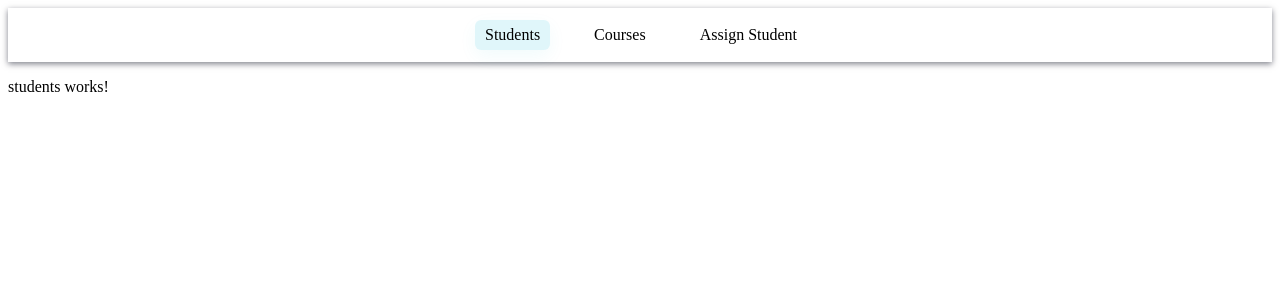
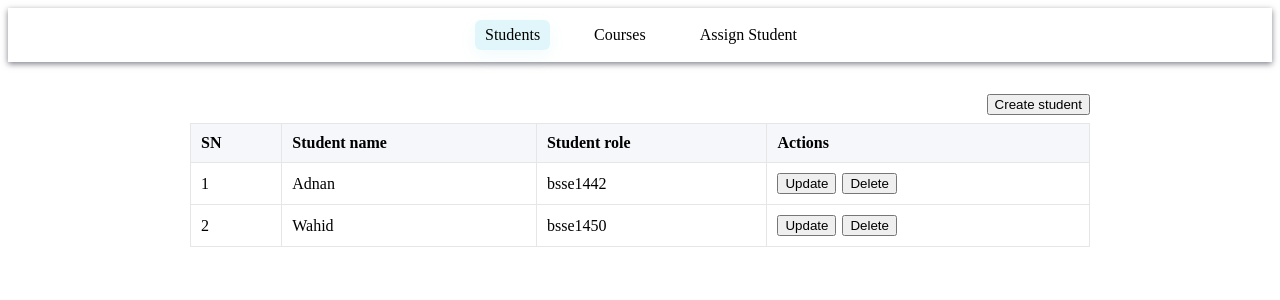
Before and after one commit to adnan-bin-wahid/Angular19-CourseAssignment, an Angular app in the folder student-course-Assignment/: page /students in a window 1280 px wide. Shown: the top 300 px of the page. Built offline with nearby package versions, Linux system fonts and the light colour scheme.

Commit message:
created student portal, but the update part need some modifications

```diff
--- a/student-course-Assignment/src/app/app.routes.ts
+++ b/student-course-Assignment/src/app/app.routes.ts
@@ -4,10 +4,12 @@ import { Routes } from '@angular/router';
 import { StudentsComponent } from './components/students/students.component';
 import { CoursesComponent } from './components/courses/courses.component';
 import { AssignStudentsComponent } from './components/assign-students/assign-students.component';
+import { CreateStudentComponent } from './components/students/create-student.component';
 
 export const routes: Routes = [
   { path: '', redirectTo: 'students', pathMatch: 'full' },
   { path: 'students', component: StudentsComponent },
+  { path: 'create-student', component: CreateStudentComponent },
   { path: 'courses', component: CoursesComponent },
   { path: 'assigned', component: AssignStudentsComponent },
   { path: '**', redirectTo: 'students' }
--- /dev/null
+++ b/student-course-Assignment/src/app/components/students/create-student.component.ts
@@ -0,0 +1,54 @@
+import { Component } from '@angular/core';
+import { CommonModule } from '@angular/common';
+import { FormsModule } from '@angular/forms';
+import { Router } from '@angular/router';
+import { StudentService } from '../../services/student.service';
+
+@Component({
+  selector: 'app-create-student',
+  standalone: true,
+  imports: [CommonModule, FormsModule],
+  template: `
+    <div class="create-form">
+      <h2>Create student</h2>
+      <form (ngSubmit)="submit()">
+        <label>
+          Name
+          <input name="name" [(ngModel)]="name" required />
+        </label>
+        <label>
+          Roll
+          <input name="roll" [(ngModel)]="roll" required />
+        </label>
+        <div class="actions">
+          <button type="submit">Submit</button>
+          <button type="button" (click)="cancel()">Cancel</button>
+        </div>
+      </form>
+    </div>
+  `,
+  styles: [
+    `
+    .create-form{max-width:520px;margin:20px auto;padding:18px;border-radius:8px;background:#fff}
+    label{display:block;margin-bottom:12px}
+    input{display:block;width:100%;padding:8px;margin-top:6px}
+    .actions{margin-top:12px}
+    button{margin-right:8px}
+  `]
+})
+export class CreateStudentComponent {
+  name = '';
+  roll = '';
+
+  constructor(private students: StudentService, private router: Router) {}
+
+  submit() {
+    if (!this.name.trim() || !this.roll.trim()) return;
+    this.students.add({ name: this.name.trim(), rollNumber: this.roll.trim() });
+    this.router.navigate(['/students']);
+  }
+
+  cancel() {
+    this.router.navigate(['/students']);
+  }
+}
--- a/student-course-Assignment/src/app/components/students/students.component.css
+++ b/student-course-Assignment/src/app/components/students/students.component.css
@@ -0,0 +1,6 @@
+.students-page{max-width:900px;margin:20px auto;padding:12px}
+.actions{text-align:right;margin-bottom:8px}
+.students-table{width:100%;border-collapse:collapse;background:#fff}
+.students-table th,.students-table td{padding:10px;border:1px solid #e6e6e6;text-align:left}
+.students-table th{background:#f5f7fa}
+.students-table button{margin-right:6px}
--- a/student-course-Assignment/src/app/components/students/students.component.html
+++ b/student-course-Assignment/src/app/components/students/students.component.html
@@ -1 +1,27 @@
-<p>students works!</p>
+<section class="students-page">
+	<div class="actions">
+		<button (click)="create()">Create student</button>
+	</div>
+
+	<table class="students-table">
+		<thead>
+			<tr>
+				<th>SN</th>
+				<th>Student name</th>
+				<th>Student role</th>
+				<th>Actions</th>
+			</tr>
+		</thead>
+		<tbody>
+			<tr *ngFor="let s of students$ | async; let i = index">
+				<td>{{ i + 1 }}</td>
+				<td>{{ s.name }}</td>
+				<td>{{ s.rollNumber }}</td>
+				<td>
+					<button (click)="edit(s)">Update</button>
+					<button (click)="delete(s.id)">Delete</button>
+				</td>
+			</tr>
+		</tbody>
+	</table>
+</section>
--- a/student-course-Assignment/src/app/components/students/students.component.ts
+++ b/student-course-Assignment/src/app/components/students/students.component.ts
@@ -1,11 +1,38 @@
 import { Component } from '@angular/core';
+import { CommonModule } from '@angular/common';
+import { Router } from '@angular/router';
+import { Observable } from 'rxjs';
+import { StudentService } from '../../services/student.service';
+import { Student } from '../../models/student';
 
 @Component({
   selector: 'app-students',
   standalone: true,
+  imports: [CommonModule],
   templateUrl: './students.component.html',
   styleUrls: ['./students.component.css']
 })
 export class StudentsComponent {
+  students$: Observable<Student[]>;
 
+  constructor(private students: StudentService, private router: Router) {
+    this.students$ = this.students.students$;
+  }
+
+  create() {
+    this.router.navigate(['/create-student']);
+  }
+
+  delete(id: number) {
+    if (!confirm('Delete this student?')) return;
+    this.students.delete(id);
+  }
+
+  edit(s: Student) {
+    const name = prompt('Edit name', s.name);
+    const roll = prompt('Edit roll', s.rollNumber);
+    if (name !== null && roll !== null) {
+      this.students.update(s.id, { name: name.trim(), rollNumber: roll.trim() });
+    }
+  }
 }
--- /dev/null
+++ b/student-course-Assignment/src/app/services/student.service.ts
@@ -0,0 +1,31 @@
+import { Injectable } from '@angular/core';
+import { BehaviorSubject } from 'rxjs';
+import { Student, STUDENTS } from '../models/student';
+
+@Injectable({ providedIn: 'root' })
+export class StudentService {
+  private studentsSource = new BehaviorSubject<Student[]>([...STUDENTS]);
+  students$ = this.studentsSource.asObservable();
+
+  getCurrent() {
+    return this.studentsSource.getValue();
+  }
+
+  add(student: Omit<Student, 'id'>) {
+    const current = this.getCurrent();
+    const id = current.length ? Math.max(...current.map(s => s.id)) + 1 : 1;
+    const newStudent: Student = { id, ...student };
+    this.studentsSource.next([...current, newStudent]);
+    return newStudent;
+  }
+
+  update(id: number, updates: Partial<Student>) {
+    const current = this.getCurrent().map(s => s.id === id ? { ...s, ...updates } : s);
+    this.studentsSource.next(current);
+  }
+
+  delete(id: number) {
+    const current = this.getCurrent().filter(s => s.id !== id);
+    this.studentsSource.next(current);
+  }
+}
```
Also changed, not shown: student-course-Assignment/src/app/models/student.ts (line endings or trailing spaces).
